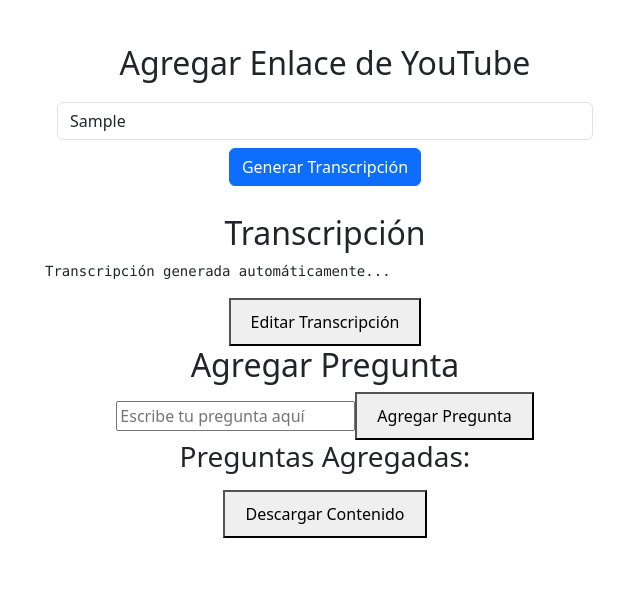
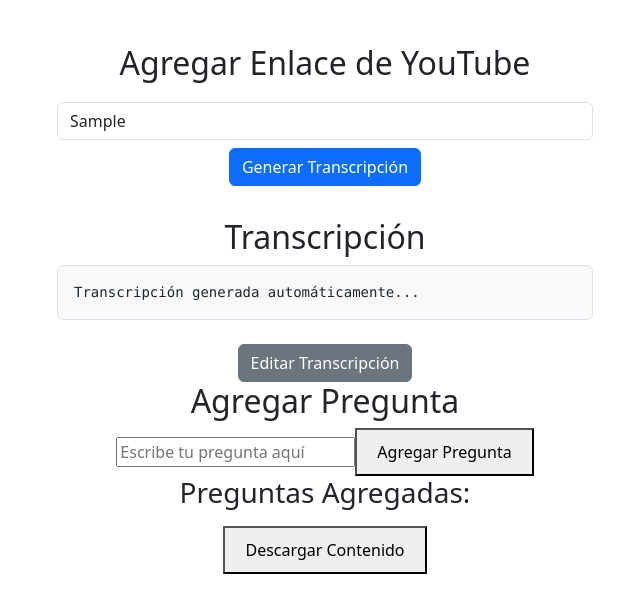
Before and after one commit to INOXBEAT/MOOC, a React (Create React App) app: page / in a window 1280 px wide. Both pictures are taken after typing "Sample" into the empty fields and a click on the button "Generar Transcripción". Shown: the top 612 px of the page, without its empty margins (315-955 px from the left). Built offline with nearby package versions, Linux system fonts and the light colour scheme.

Commit message:
bootstrap para el componente de trascripción

```diff
--- a/src/components/TranscriptDisplay.js
+++ b/src/components/TranscriptDisplay.js
@@ -2,39 +2,35 @@ import React, { useState } from 'react';
 
 function TranscriptDisplay({ transcript, onEdit }) {
   const [isEditing, setIsEditing] = useState(false);
-  const [editedTranscript, setEditedTranscript] = useState(transcript);
+  const [editText, setEditText] = useState(transcript);
 
-  const handleEditClick = () => {
-    setIsEditing(true);
-  };
-
-  const handleSaveClick = () => {
-    onEdit(editedTranscript);
+  const handleEdit = () => {
+    onEdit(editText);
     setIsEditing(false);
   };
 
-  const handleChange = (e) => {
-    setEditedTranscript(e.target.value);
-  };
-
   return (
-    <div>
+    <div className="container mt-4">
       <h2>Transcripción</h2>
       {isEditing ? (
-        <>
+        <div className="form-group">
           <textarea
-            value={editedTranscript}
-            onChange={handleChange}
+            className="form-control"
             rows="10"
-            cols="50"
+            value={editText}
+            onChange={(e) => setEditText(e.target.value)}
           />
-          <button onClick={handleSaveClick}>Guardar</button>
-        </>
+          <button className="btn btn-primary mt-2" onClick={handleEdit}>
+            Guardar Cambios
+          </button>
+        </div>
       ) : (
-        <>
-          <pre>{transcript}</pre>
-          <button onClick={handleEditClick}>Editar Transcripción</button>
-        </>
+        <div>
+          <pre className="bg-light p-3 border rounded">{transcript}</pre>
+          <button className="btn btn-secondary mt-2" onClick={() => setIsEditing(true)}>
+            Editar Transcripción
+          </button>
+        </div>
       )}
     </div>
   );
```
